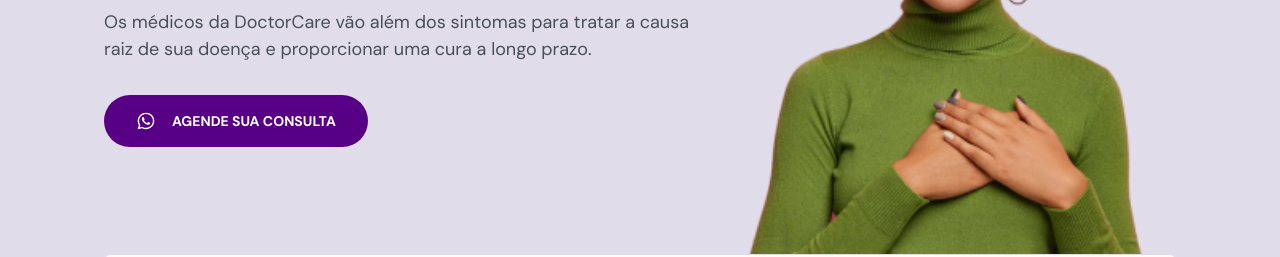
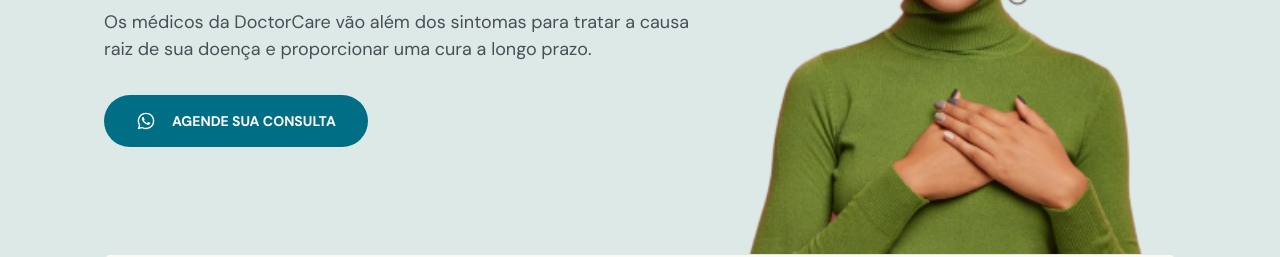
Before and after one commit to AndersonRodrigs/DoctorCare., a plain HTML site: page index.html in a window 1280 px wide. Shown: the part 366-623 px from the top of the page. Drawn offline with nearby package versions, Linux system fonts and the light colour scheme.

Commit message:
Atualização-css

```diff
--- a/style.css
+++ b/style.css
@@ -6,7 +6,7 @@
 }
 
 :root {
-  --hue: 1000; /* numero inicial 170*/
+  --hue: 190; /* numero inicial 170*/
   --primary-color: hsl(var(--hue), 100%, 26%);
   --headline: hsl(210, 11%, 15%);
   --paragraph: hsl(210, 9%, 31%);
```
